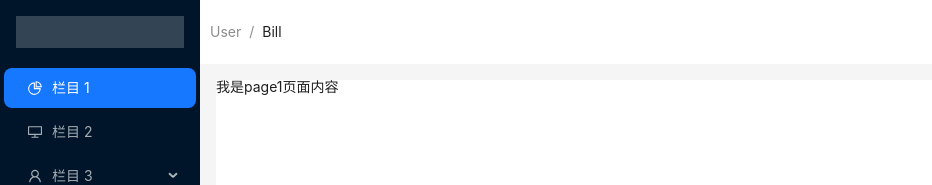
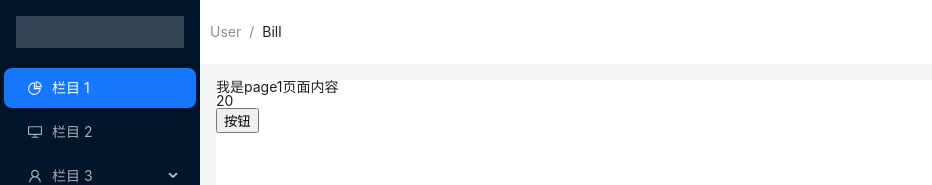
Before and after one commit to SSBuding/react-management, a React (Vite) app: page /page1 in a window 1280 px wide. Shown: the top 185 px of the page, without its empty margins (0-932 px from the left). Built offline with nearby package versions, Linux system fonts and the light colour scheme.

Commit message:
配置store类型声明文件

```diff
--- a/src/main.tsx
+++ b/src/main.tsx
@@ -8,12 +8,17 @@ import 'reset-css'
 // 全局样式
 import '@/assets/styles/global.scss'
 import App from './App'
+import { Provider } from 'react-redux'
+import store from '@/store'
 
 ReactDOM.createRoot(document.getElementById('root') as HTMLElement).render(
   <React.StrictMode>
-    <BrowserRouter>
-      <App />
-    </BrowserRouter>
+    <Provider store={store}>
+      <BrowserRouter>
+        <App />
+      </BrowserRouter>
+    </Provider>
+
 
   </React.StrictMode>
 )
--- /dev/null
+++ b/src/store/index.ts
@@ -0,0 +1,8 @@
+import {legacy_createStore} from 'redux'
+import reducer from './reducer.ts'
+
+const store = legacy_createStore(reducer,
+    // 为了让浏览器正常使用redux-dev-tools插件
+    window.__REDUX_DEVTOOLS_EXTENSION__ && window.__REDUX_DEVTOOLS_EXTENSION__())
+
+export default store
--- /dev/null
+++ b/src/store/reducer.ts
@@ -0,0 +1,19 @@
+const defaultState = {
+    num:20
+}
+let reducer = (state = defaultState,action:{type:string}) => {
+    let newState = JSON.parse(JSON.stringify(state))
+    switch(action.type){
+        case "add":
+            newState.num++
+            break
+        default:
+            break
+
+    }
+
+
+    return newState
+}
+
+export default reducer
--- /dev/null
+++ b/src/types/store.d.ts
@@ -0,0 +1,4 @@
+type RootState  = ReturnType<typeof import("@/store").getState>
+interface Window{
+    __REDUX_DEVTOOLS_EXTENSION__:Function
+}
--- a/src/views/Page1.tsx
+++ b/src/views/Page1.tsx
@@ -1,7 +1,19 @@
+import { useSelector, useDispatch } from 'react-redux'
+
 const View = () => {
+
+    const { num } = useSelector((state: RootState) => ({
+        num: state.num
+    }))
+    const dispatch = useDispatch()
+    const changeNum = () => {
+        dispatch({ type: "add" })
+    }
     return (
         <div className="page1">
             <p>我是page1页面内容</p>
+            <p>{num}</p>
+            <button onClick={changeNum}>按钮</button>
         </div>
     )
 }
```
Also changed, not shown: src/store/ArrStatus/index.ts (added), src/store/ArrStatus/reducer.ts (added), src/store/NumStatus/index.ts (added), src/store/NumStatus/reducer.ts (added).
